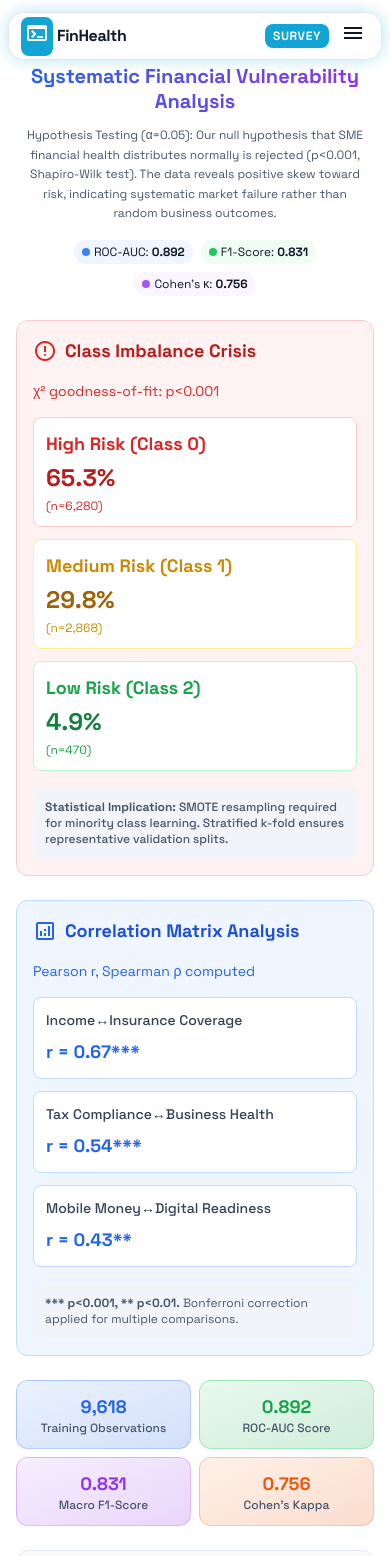
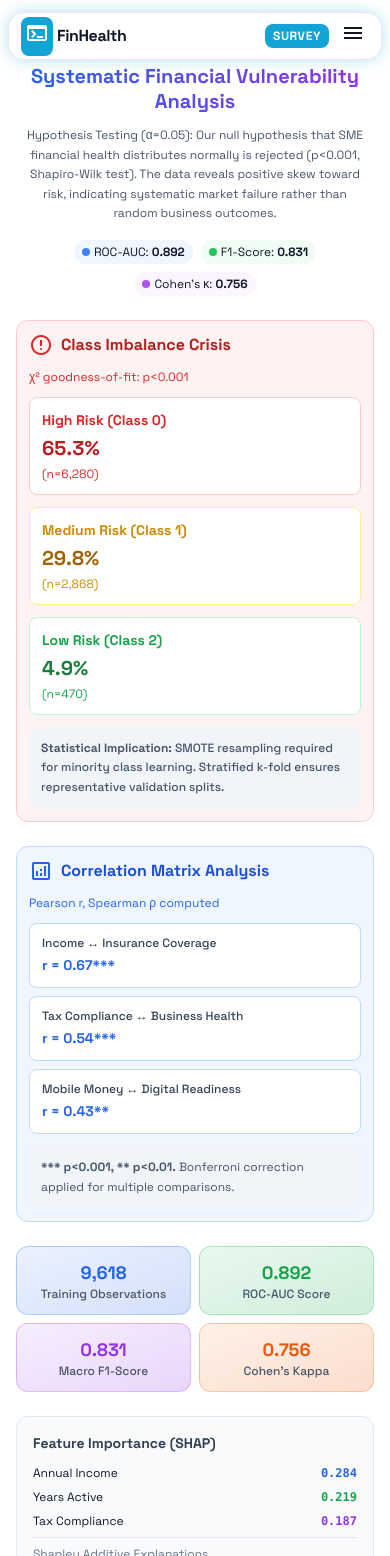
Before and after one commit to Nqobileee/financial-prediction, a Next.js app: page /reports in a window 390 px wide. Shown: the top 1556 px of the page. Built offline with nearby package versions, Linux system fonts and the light colour scheme; no server answers.

Commit message:
fix mobile responsiveness

```diff
--- a/src/app/reports/page.tsx
+++ b/src/app/reports/page.tsx
@@ -187,33 +187,33 @@ export default function ReportsPage() {
 
       {/* Class Imbalance Crisis */}
       <div className="mb-6 sm:mb-8">
-        <div className="bg-red-50 dark:bg-red-900/20 border border-red-200 dark:border-red-800 rounded-xl p-4 sm:p-6">
-          <div className="flex items-center gap-2 mb-4">
-            <span className="material-symbols-outlined text-red-600 text-lg">error_outline</span>
-            <h2 className="text-lg sm:text-xl font-bold text-red-700 dark:text-red-300">Class Imbalance Crisis</h2>
+        <div className="bg-red-50 dark:bg-red-900/20 border border-red-200 dark:border-red-800 rounded-xl p-3 sm:p-4 lg:p-6">
+          <div className="flex items-center gap-2 mb-3 sm:mb-4">
+            <span className="material-symbols-outlined text-red-600 text-base sm:text-lg">error_outline</span>
+            <h2 className="text-base sm:text-lg lg:text-xl font-bold text-red-700 dark:text-red-300">Class Imbalance Crisis</h2>
           </div>
-          <p className="text-sm text-red-600 dark:text-red-400 mb-4">χ² goodness-of-fit: p&lt;0.001</p>
+          <p className="text-xs sm:text-sm text-red-600 dark:text-red-400 mb-3 sm:mb-4">χ² goodness-of-fit: p&lt;0.001</p>
 
-          <div className="grid grid-cols-1 sm:grid-cols-3 gap-3 sm:gap-4">
-            <div className="bg-white dark:bg-red-900/30 border border-red-200 dark:border-red-700 rounded-lg p-3 sm:p-4">
-              <div className="text-red-600 font-bold text-lg sm:text-xl mb-1">High Risk (Class 0)</div>
-              <div className="text-2xl sm:text-3xl font-bold text-red-700 dark:text-red-300 mb-1">65.3%</div>
-              <div className="text-xs sm:text-sm text-red-600 dark:text-red-400">(n=6,280)</div>
+          <div className="grid grid-cols-1 gap-3 sm:grid-cols-3 sm:gap-4">
+            <div className="bg-white dark:bg-red-900/30 border border-red-200 dark:border-red-700 rounded-lg p-3">
+              <div className="text-red-600 font-bold text-sm sm:text-base lg:text-lg mb-1">High Risk (Class 0)</div>
+              <div className="text-xl sm:text-2xl lg:text-3xl font-bold text-red-700 dark:text-red-300 mb-1">65.3%</div>
+              <div className="text-xs text-red-600 dark:text-red-400">(n=6,280)</div>
             </div>
-            <div className="bg-white dark:bg-yellow-900/30 border border-yellow-200 dark:border-yellow-700 rounded-lg p-3 sm:p-4">
-              <div className="text-yellow-600 font-bold text-lg sm:text-xl mb-1">Medium Risk (Class 1)</div>
-              <div className="text-2xl sm:text-3xl font-bold text-yellow-700 dark:text-yellow-300 mb-1">29.8%</div>
-              <div className="text-xs sm:text-sm text-yellow-600 dark:text-yellow-400">(n=2,868)</div>
+            <div className="bg-white dark:bg-yellow-900/30 border border-yellow-200 dark:border-yellow-700 rounded-lg p-3">
+              <div className="text-yellow-600 font-bold text-sm sm:text-base lg:text-lg mb-1">Medium Risk (Class 1)</div>
+              <div className="text-xl sm:text-2xl lg:text-3xl font-bold text-yellow-700 dark:text-yellow-300 mb-1">29.8%</div>
+              <div className="text-xs text-yellow-600 dark:text-yellow-400">(n=2,868)</div>
             </div>
-            <div className="bg-white dark:bg-green-900/30 border border-green-200 dark:border-green-700 rounded-lg p-3 sm:p-4">
-              <div className="text-green-600 font-bold text-lg sm:text-xl mb-1">Low Risk (Class 2)</div>
-              <div className="text-2xl sm:text-3xl font-bold text-green-700 dark:text-green-300 mb-1">4.9%</div>
-              <div className="text-xs sm:text-sm text-green-600 dark:text-green-400">(n=470)</div>
+            <div className="bg-white dark:bg-green-900/30 border border-green-200 dark:border-green-700 rounded-lg p-3">
+              <div className="text-green-600 font-bold text-sm sm:text-base lg:text-lg mb-1">Low Risk (Class 2)</div>
+              <div className="text-xl sm:text-2xl lg:text-3xl font-bold text-green-700 dark:text-green-300 mb-1">4.9%</div>
+              <div className="text-xs text-green-600 dark:text-green-400">(n=470)</div>
             </div>
           </div>
 
-          <div className="mt-4 p-3 bg-slate-100 dark:bg-slate-800 rounded-lg">
-            <p className="text-xs sm:text-sm text-slate-600 dark:text-slate-400 font-medium">
+          <div className="mt-3 sm:mt-4 p-3 bg-slate-100 dark:bg-slate-800 rounded-lg">
+            <p className="text-xs sm:text-sm text-slate-600 dark:text-slate-400 font-medium leading-relaxed">
               <strong>Statistical Implication:</strong> SMOTE resampling required for minority class learning. Stratified k-fold ensures representative validation splits.
             </p>
           </div>
@@ -222,36 +222,36 @@ export default function ReportsPage() {
 
       {/* Correlation Matrix Analysis */}
       <div className="mb-6 sm:mb-8">
-        <div className="bg-blue-50 dark:bg-blue-900/20 border border-blue-200 dark:border-blue-800 rounded-xl p-4 sm:p-6">
-          <div className="flex items-center gap-2 mb-4">
-            <span className="material-symbols-outlined text-blue-600 text-lg">analytics</span>
-            <h2 className="text-lg sm:text-xl font-bold text-blue-700 dark:text-blue-300">Correlation Matrix Analysis</h2>
+        <div className="bg-blue-50 dark:bg-blue-900/20 border border-blue-200 dark:border-blue-800 rounded-xl p-3 sm:p-4 lg:p-6">
+          <div className="flex items-center gap-2 mb-3 sm:mb-4">
+            <span className="material-symbols-outlined text-blue-600 text-base sm:text-lg">analytics</span>
+            <h2 className="text-base sm:text-lg lg:text-xl font-bold text-blue-700 dark:text-blue-300">Correlation Matrix Analysis</h2>
           </div>
-          <p className="text-sm text-blue-600 dark:text-blue-400 mb-4">Pearson r, Spearman ρ computed</p>
+          <p className="text-xs sm:text-sm text-blue-600 dark:text-blue-400 mb-3 sm:mb-4">Pearson r, Spearman ρ computed</p>
 
-          <div className="space-y-3">
+          <div className="space-y-2 sm:space-y-3">
             <div className="bg-white dark:bg-blue-900/30 border border-blue-200 dark:border-blue-700 rounded-lg p-3">
-              <div className="flex flex-col sm:flex-row sm:justify-between sm:items-center gap-2">
-                <span className="text-sm sm:text-base font-medium text-slate-700 dark:text-slate-300">Income↔Insurance Coverage</span>
-                <span className="text-lg sm:text-xl font-bold text-blue-600 dark:text-blue-400">r = 0.67***</span>
+              <div className="flex flex-col sm:flex-row sm:justify-between sm:items-center gap-1 sm:gap-2">
+                <span className="text-xs sm:text-sm font-medium text-slate-700 dark:text-slate-300 leading-tight">Income ↔ Insurance Coverage</span>
+                <span className="text-sm sm:text-base lg:text-lg font-bold text-blue-600 dark:text-blue-400">r = 0.67***</span>
               </div>
             </div>
             <div className="bg-white dark:bg-blue-900/30 border border-blue-200 dark:border-blue-700 rounded-lg p-3">
-              <div className="flex flex-col sm:flex-row sm:justify-between sm:items-center gap-2">
-                <span className="text-sm sm:text-base font-medium text-slate-700 dark:text-slate-300">Tax Compliance↔Business Health</span>
-                <span className="text-lg sm:text-xl font-bold text-blue-600 dark:text-blue-400">r = 0.54***</span>
+              <div className="flex flex-col sm:flex-row sm:justify-between sm:items-center gap-1 sm:gap-2">
+                <span className="text-xs sm:text-sm font-medium text-slate-700 dark:text-slate-300 leading-tight">Tax Compliance ↔ Business Health</span>
+                <span className="text-sm sm:text-base lg:text-lg font-bold text-blue-600 dark:text-blue-400">r = 0.54***</span>
               </div>
             </div>
             <div className="bg-white dark:bg-blue-900/30 border border-blue-200 dark:border-blue-700 rounded-lg p-3">
-              <div className="flex flex-col sm:flex-row sm:justify-between sm:items-center gap-2">
-                <span className="text-sm sm:text-base font-medium text-slate-700 dark:text-slate-300">Mobile Money↔Digital Readiness</span>
-                <span className="text-lg sm:text-xl font-bold text-blue-600 dark:text-blue-400">r = 0.43**</span>
+              <div className="flex flex-col sm:flex-row sm:justify-between sm:items-center gap-1 sm:gap-2">
+                <span className="text-xs sm:text-sm font-medium text-slate-700 dark:text-slate-300 leading-tight">Mobile Money ↔ Digital Readiness</span>
+                <span className="text-sm sm:text-base lg:text-lg font-bold text-blue-600 dark:text-blue-400">r = 0.43**</span>
               </div>
             </div>
           </div>
 
-          <div className="mt-4 p-3 bg-slate-100 dark:bg-slate-800 rounded-lg">
-            <p className="text-xs sm:text-sm text-slate-600 dark:text-slate-400">
+          <div className="mt-3 sm:mt-4 p-3 bg-slate-100 dark:bg-slate-800 rounded-lg">
+            <p className="text-xs sm:text-sm text-slate-600 dark:text-slate-400 leading-relaxed">
               <strong>*** p&lt;0.001, ** p&lt;0.01.</strong> Bonferroni correction applied for multiple comparisons.
             </p>
           </div>
```
